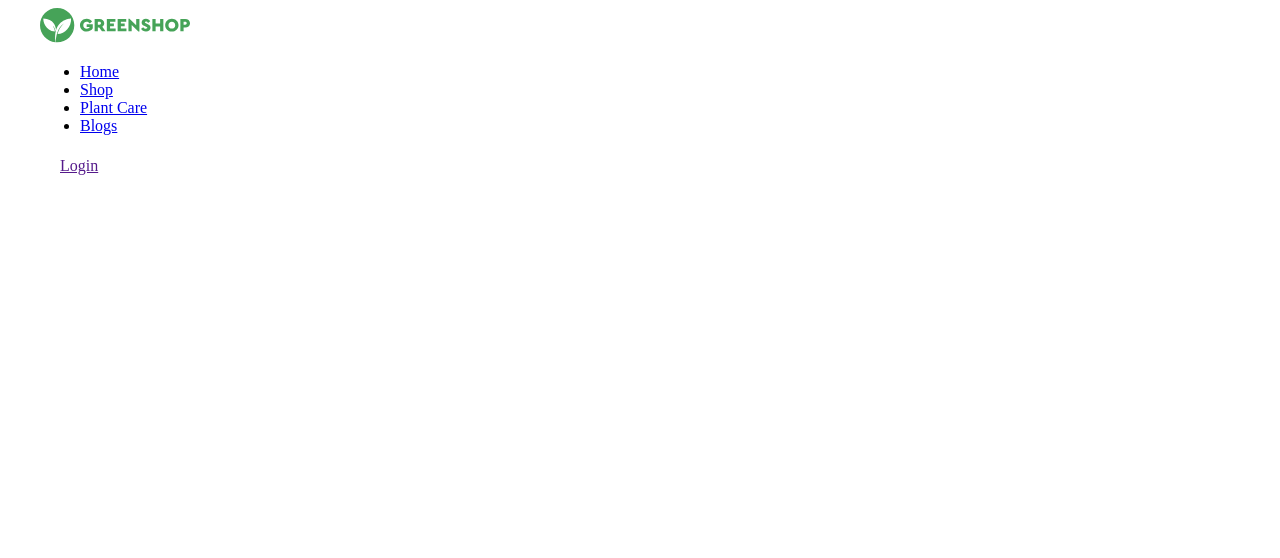
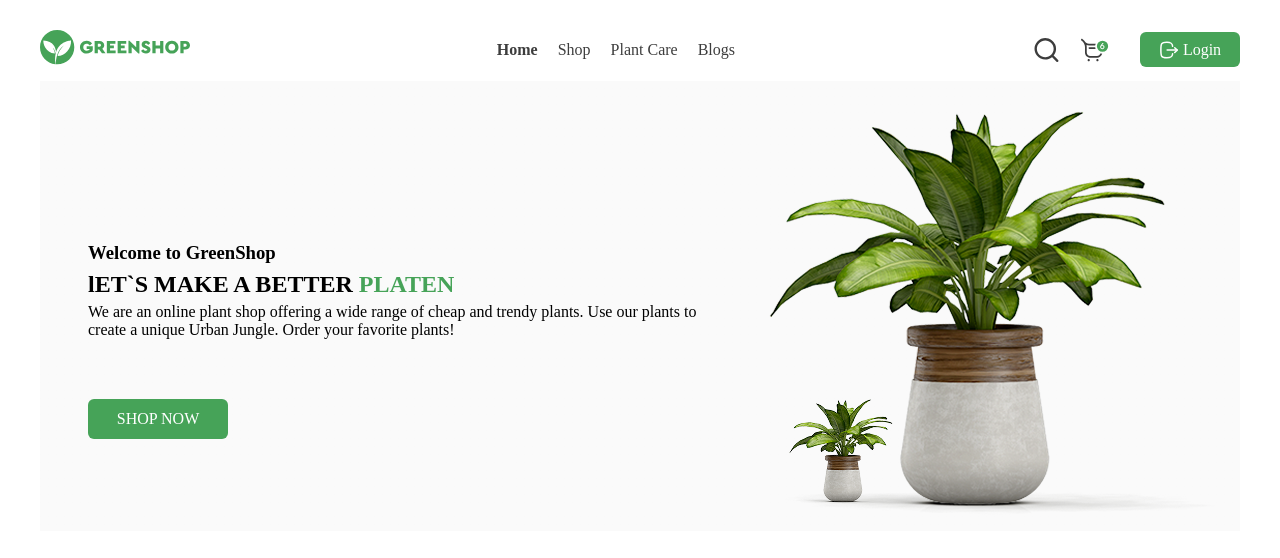
Before and after one commit to Katerinaa13/GreenShop, a plain HTML site: page index.html in a window 1280 px wide. Drawn offline with Linux system fonts and the light colour scheme.

Commit message:
add first banner

```diff
--- /dev/null
+++ b/css/style.css
@@ -0,0 +1,121 @@
+*{
+    padding: 0;
+    margin: 0;
+    box-sizing: border-box;
+}
+div{
+    max-width: 1200px;
+    margin: auto;
+}
+header{
+    padding-top: 30px;
+    margin-bottom: 12px;
+}
+header .container{
+    display: flex;
+    justify-content: space-between;
+    align-items: center;
+    margin: auto;
+}
+header nav ul{
+    display: flex;
+    gap: 50px;
+}
+.login {
+    display: flex;
+    align-items: center;
+    justify-content: center;
+    gap: 4px;
+    border-radius: 6px;
+    width: 100px;
+    height: 35px;
+    color: white;
+    text-decoration: none;
+    background: #46a358;
+}
+nav ul li a{
+    text-decoration: none;
+    color: black;
+    font-weight: 400;
+    font-size: 16px;
+    color: #3d3d3d;
+}
+nav {
+    display: flex;
+    align-items: center;
+    gap: 30px;
+}
+.list {
+    display: flex;
+    gap: 20px;
+    list-style: none;
+    padding: 0;
+    margin: 0;
+    align-items: center;
+}
+
+.list li a {
+    font-size: 16px;
+    color: #3d3d3d;
+    text-decoration: none;
+    font-weight: 500;
+}
+
+.search_basket {
+    display: flex;
+    gap: 20px;
+    list-style: none;
+    padding: 0;
+    align-items: center;
+    margin-left: 267px;
+}
+
+.search_basket li img {
+    width: 29px;
+    height: 24px;
+    cursor: pointer;
+    display: block;
+}
+.banner {
+    width: 1200px;
+    height: 450px;
+    background: linear-gradient(135deg, rgba(245, 245, 245, 0.5) 0%, rgba(245, 245, 245, 0.5) 100%);
+    margin: auto;
+    display: flex;
+    align-items: center;
+    justify-content: space-between;
+}
+.banner .box {
+    padding-left: 48px;
+}
+.banner .box h3 {
+    margin-top: 0;
+    padding-top: 68px;
+    margin-bottom: 7px;
+}
+.banner .box h1,
+.banner .box p,
+.banner .box ul {
+    margin-top: 5px;
+    padding: 0;
+}
+.banner .box ul {
+    padding-left: 0;
+    list-style: none;
+    padding-top: 55px;
+}
+main ul li a {
+    display: flex;
+    align-items: center;
+    justify-content: center;
+    gap: 11px 26px;
+    border-radius: 6px;
+    width: 140px;
+    height: 40px;
+    color: white;
+    text-decoration: none;
+    background: #46a358;
+}
+.green {
+    color:#46a358 ;
+}
--- a/index.html
+++ b/index.html
@@ -6,17 +6,20 @@
           content="width=device-width, user-scalable=no, initial-scale=1.0, maximum-scale=1.0, minimum-scale=1.0">
     <meta http-equiv="X-UA-Compatible" content="ie=edge">
     <title>GreenShop</title>
+    <link rel="stylesheet" href="css/style.css">
 </head>
 <body>
 <header>
-    <div style="max-width: 1200px; margin: auto">
+    <div class="container" style="max-width: 1200px; margin: auto">
     <a href="#">
         <img src="imag/Group.svg">
     </a>
     <nav>
-        <ul>
+        <ul class="list" style="list-style: none">
             <li>
-                <a href="#">Home</a>
+                <a href="#" style="font-weight: 700;
+font-size: 16px;
+color: #3d3d3d;" >Home</a>
             </li>
             <li>
                 <a href="#">Shop</a>
@@ -28,14 +31,42 @@
                 <a href="#">Blogs</a>
             </li>
         </ul>
+        <ul class="search_basket">
+            <li>
+                <a href="#">
+                    <img src="imag/search.svg" alt="search">
+                </a>
+            </li>
+            <li>
+                <a href="#">
+                    <img src="imag/basket.svg" alt="basket">
+                </a>
+            </li>
+        </ul>
+        <a href="#" class="login" style="list-style: none">
+            <img src="imag/Logout.svg" alt="login">
+            Login
+        </a>
     </nav>
-    <a href="">
-        <img src="imag/Logout.svg"; >Login</a>
     </div>
+
 </header>
-
 <main>
-    <section
+    <section class="banner">
+        <div class="box">
+            <h3>Welcome to GreenShop</h3>
+            <h1>lET`S MAKE A BETTER <span class="green">PLATEN</span></h1>
+            <p>We are an online plant shop offering a wide range of cheap and trendy plants. Use our plants to create a unique Urban Jungle. Order your favorite plants!</p>
+            <ul>
+                <li>
+                    <a href="#">SHOP NOW</a>
+                </li>
+            </ul>
+        </div>
+        <div class="image">
+            <img src="imag/flowers.png" alt="flowers">
+        </div>
+    </section>
 </main>
 <footer></footer>
 </body>
```
Also changed, not shown: imag/basket.svg (added), imag/flowers.png (added), imag/search.svg (added).
